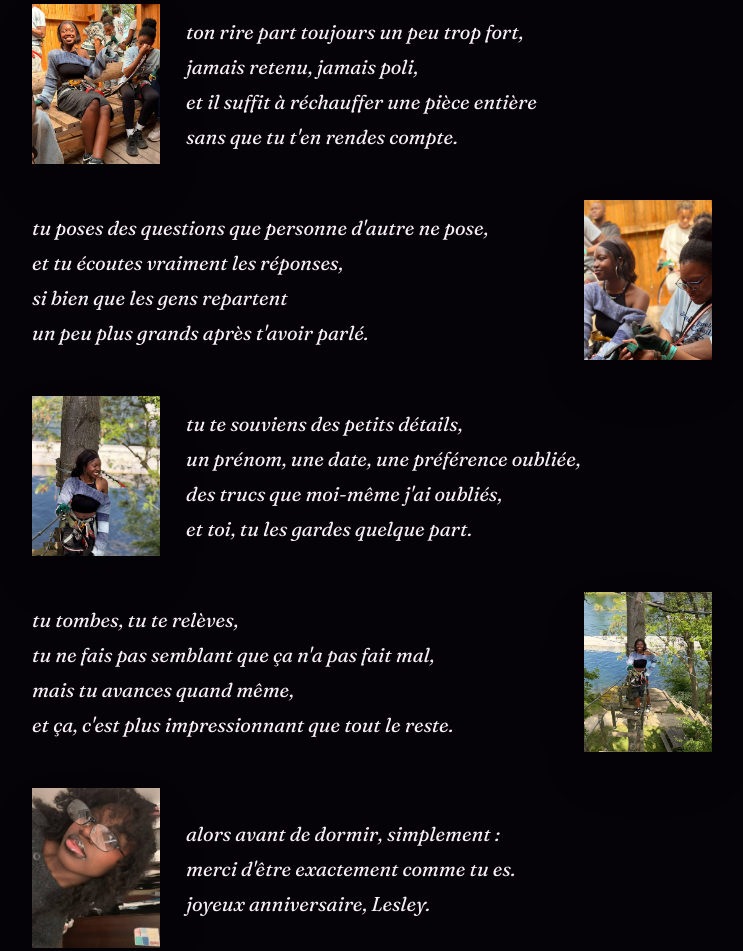
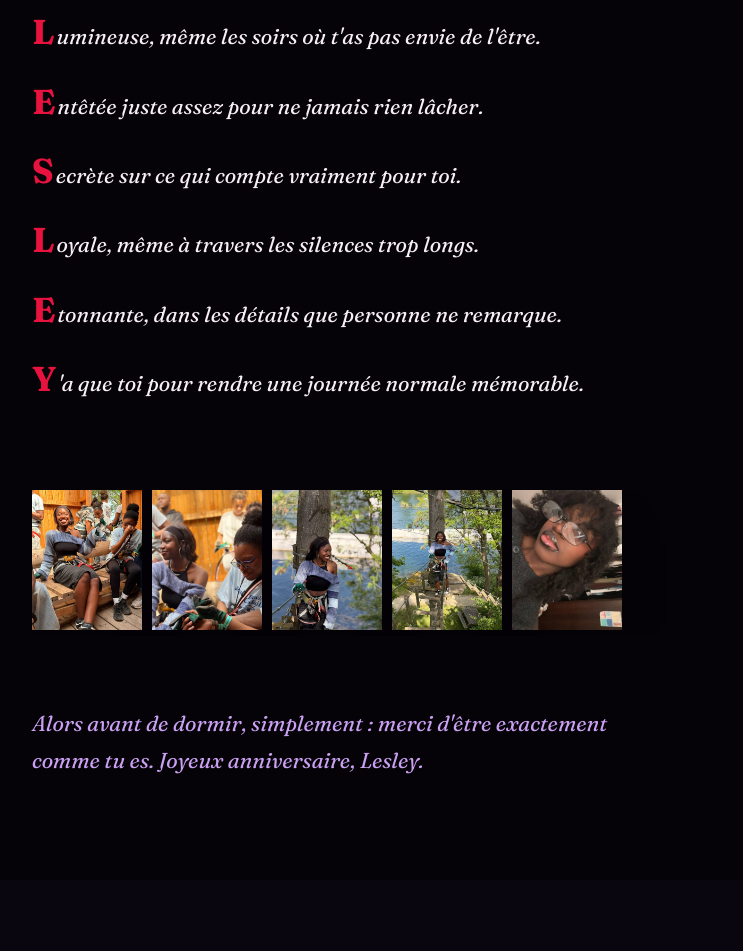
Before and after one commit to Ynvers/Lesley, a plain HTML site: page index.html in a window 1280 px wide. Shown: the part 3913-4864 px from the top of the page, without its empty margins (252-995 px from the left). Drawn offline with nearby package versions, Linux system fonts and the light colour scheme.

Commit message:
Redo portrait poem as a LESLEY acrostic with a photo filmstrip instead of repeated stanzas

```diff
--- a/index.html
+++ b/index.html
@@ -557,6 +557,50 @@
     font-size:clamp(1.3rem,3vw,1.7rem);
     color:var(--paper);
   }
+  .acrostic{
+    max-width:600px;
+    margin:0 0 34px;
+  }
+  .acrostic p{
+    font-family:'Fraunces', serif;
+    font-style:italic;
+    font-size:clamp(1.1rem,2.4vw,1.35rem);
+    line-height:1.6;
+    color:var(--paper);
+    margin:0 0 14px;
+  }
+  .acrostic .letter{
+    font-style:normal;
+    font-weight:700;
+    font-size:1.6em;
+    color:var(--crimson);
+    margin-right:2px;
+    font-family:'Fraunces', serif;
+  }
+  .poem-filmstrip{
+    display:flex;
+    gap:10px;
+    overflow-x:auto;
+    max-width:100%;
+    margin:0 0 34px;
+    padding-bottom:6px;
+  }
+  .poem-filmstrip img{
+    width:110px;
+    height:140px;
+    object-fit:cover;
+    flex:0 0 auto;
+    box-shadow:var(--shadow);
+  }
+  .poem-close{
+    font-family:'Fraunces', serif;
+    font-style:italic;
+    font-size:clamp(1.1rem,2.4vw,1.35rem);
+    line-height:1.7;
+    color:var(--violet-soft);
+    max-width:600px;
+    margin:0;
+  }
   .quote-mark{
     display:inline-block;
     font-size:2.4rem;
@@ -948,30 +992,24 @@
       <div class="poem-flow">
         <p class="poem-open"><span class="quote-mark" aria-hidden="true">"</span>Lesley, avant que cette journée se termine,</p>
 
-        <div class="poem-stanza">
-          <div class="stanza-photo"><img src="assets/img/02.jpg" alt="" loading="lazy" /></div>
-          <p class="stanza-text">ton rire part toujours un peu trop fort,<br/>jamais retenu, jamais poli,<br/>et il suffit à réchauffer une pièce entière<br/>sans que tu t'en rendes compte.</p>
+        <div class="acrostic">
+          <p><span class="letter">L</span>umineuse, même les soirs où t'as pas envie de l'être.</p>
+          <p><span class="letter">E</span>ntêtée juste assez pour ne jamais rien lâcher.</p>
+          <p><span class="letter">S</span>ecrète sur ce qui compte vraiment pour toi.</p>
+          <p><span class="letter">L</span>oyale, même à travers les silences trop longs.</p>
+          <p><span class="letter">E</span>tonnante, dans les détails que personne ne remarque.</p>
+          <p><span class="letter">Y</span>'a que toi pour rendre une journée normale mémorable.</p>
         </div>
 
-        <div class="poem-stanza">
-          <div class="stanza-photo"><img src="assets/img/04.jpg" alt="" loading="lazy" /></div>
-          <p class="stanza-text">tu poses des questions que personne d'autre ne pose,<br/>et tu écoutes vraiment les réponses,<br/>si bien que les gens repartent<br/>un peu plus grands après t'avoir parlé.</p>
+        <div class="poem-filmstrip" aria-hidden="true">
+          <img src="assets/img/02.jpg" alt="" loading="lazy" />
+          <img src="assets/img/04.jpg" alt="" loading="lazy" />
+          <img src="assets/img/06.jpg" alt="" loading="lazy" />
+          <img src="assets/img/08.jpg" alt="" loading="lazy" />
+          <img src="assets/img/11.jpg" alt="" loading="lazy" />
         </div>
 
-        <div class="poem-stanza">
-          <div class="stanza-photo"><img src="assets/img/06.jpg" alt="" loading="lazy" /></div>
-          <p class="stanza-text">tu te souviens des petits détails,<br/>un prénom, une date, une préférence oubliée,<br/>des trucs que moi-même j'ai oubliés,<br/>et toi, tu les gardes quelque part.</p>
-        </div>
-
-        <div class="poem-stanza">
-          <div class="stanza-photo"><img src="assets/img/08.jpg" alt="" loading="lazy" /></div>
-          <p class="stanza-text">tu tombes, tu te relèves,<br/>tu ne fais pas semblant que ça n'a pas fait mal,<br/>mais tu avances quand même,<br/>et ça, c'est plus impressionnant que tout le reste.</p>
-        </div>
-
-        <div class="poem-stanza">
-          <div class="stanza-photo"><img src="assets/img/11.jpg" alt="" loading="lazy" /></div>
-          <p class="stanza-text">alors avant de dormir, simplement :<br/>merci d'être exactement comme tu es.<br/>joyeux anniversaire, Lesley.</p>
-        </div>
+        <p class="poem-close">Alors avant de dormir, simplement : merci d'être exactement comme tu es. Joyeux anniversaire, Lesley.</p>
       </div>
     </div>
 
```
